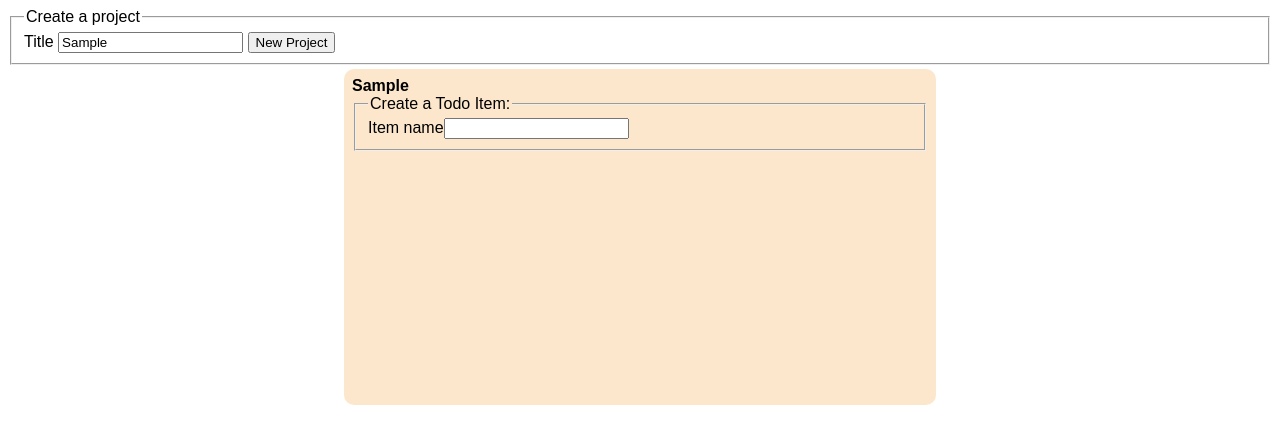
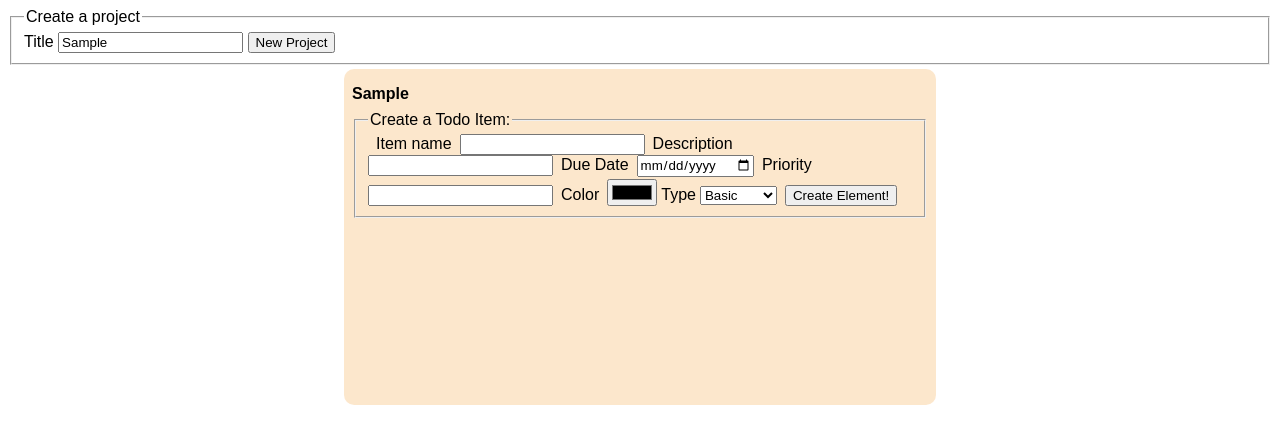
Before and after one commit to gonkergd/odin-todolist, a website built with webpack: page src/template.html in a window 1280 px wide. Both pictures are taken after typing "Sample" into the empty fields and a click on the button "New Project". Built offline with nearby package versions, Linux system fonts and the light colour scheme.

Commit message:
Completed and cleaned up form selections
Put form selection functions into a seperate file so it doesn't overwhelm me

```diff
--- a/src/index.js
+++ b/src/index.js
@@ -1,33 +1,10 @@
 import { TodoItem, TodoList } from './items.js';
 import "./styles.css";
+import { todoItemCreator } from './longAssDOMManipulationFunctions.js';
 
 const newProject = document.querySelector("form");
 const projectList = document.querySelector(".projects");
 let projects = [];
-
-function todoItemCreator() {
-    const makeTodoItem = document.createElement("form");
-    const fieldset = document.createElement("fieldset");
-    const legend = document.createElement("legend");
-    makeTodoItem.appendChild(fieldset);
-    fieldset.appendChild(legend);
-    legend.textContent = "Create a Todo Item: ";
-    formInput(fieldset, "Item name", "item-name", "text");
-    return makeTodoItem;
-}
-
-function formInput(fieldset, name, htmlName, type) {
-    const label = document.createElement("label");
-    label.htmlFor = htmlName;
-    const input = document.createElement("input");
-    label.textContent = name;
-    input.id = htmlName;
-    input.type = type;
-    input.name = htmlName;
-    input.required = true;
-    fieldset.appendChild(label);
-    fieldset.appendChild(input);
-}
 
 newProject.addEventListener("submit", (e) => {
     e.preventDefault();
@@ -36,13 +13,10 @@ newProject.addEventListener("submit", (e) => {
     const projectTitle = document.createElement("div");
     projectTitle.className = "title";
     projectTitle.textContent = formData.get("title");
-    // const projectTitle2 = document.createElement("div");
-    // projectTitle.className = "title";
-    // projectTitle2.textContent = formData.get("title");
     projectDiv.style.backgroundColor = "rgba(" + Math.random() * 255 + ", " + Math.random() * 255 + ", " + Math.random() * 255 + ", 0.2)";
     let todoList = new TodoList(projectDiv);
     projectList.appendChild(projectDiv);
     projectDiv.appendChild(projectTitle);
-    projectDiv.appendChild(todoItemCreator());
-    // projectDiv.appendChild(projectTitle2);
+    const [itemCreationForm, itemCreationButton] = todoItemCreator();
+    projectDiv.appendChild(itemCreationForm);
 })
--- /dev/null
+++ b/src/longAssDOMManipulationFunctions.js
@@ -0,0 +1,61 @@
+export function todoItemCreator() {
+    const makeTodoItem = document.createElement("form");
+    const fieldset = document.createElement("fieldset");
+    const legend = document.createElement("legend");
+    makeTodoItem.appendChild(fieldset);
+    fieldset.appendChild(legend);
+    legend.textContent = "Create a Todo Item: ";
+    formInput(fieldset, "Item name", "item-name", "text");
+    formInput(fieldset, "Description", "description", "text", false);
+    formInput(fieldset, "Due Date", "dueDate", "date");
+    formInput(fieldset, "Priority", "priority", "number");
+    formInput(fieldset, "Color", "color", "color");
+    formInputSelection(fieldset);
+    const button = document.createElement("button");
+    button.textContent = "Create Element!";
+    button.style.marginLeft = "8px";
+    button.style.marginTop = "8px";
+    fieldset.appendChild(button);
+    return [makeTodoItem, button];
+}
+
+export function formInput(fieldset, name, htmlName, type, required) {
+    const label = document.createElement("label");
+    label.style.marginRight = "8px";
+    label.style.marginLeft = "8px";
+    label.style.marginTop = "8px";
+    label.htmlFor = htmlName;
+    const input = document.createElement("input");
+    label.textContent = name;
+    input.id = htmlName;
+    input.type = type;
+    input.name = htmlName;
+    if (required === undefined) input.required = true;
+    fieldset.appendChild(label);
+    fieldset.appendChild(input);
+}
+
+export function formInputSelection(fieldset) {
+    const selectType = document.createElement("select");
+    selectType.id = "item-select";
+    selectType.name = "item-select";
+    const basic = document.createElement("option");
+    basic.value = "basic";
+    basic.textContent = "Basic";
+    const label = document.createElement("label");
+    label.textContent = "Type";
+    label.style.marginRight = "4px";
+    label.style.marginLeft = "4px";
+    label.htmlFor = "item-select";
+    const checklist = document.createElement("option");
+    checklist.value = "checklist";
+    checklist.textContent = "Checklist";
+    const progress = document.createElement("option");
+    progress.value = "progress";
+    progress.textContent = "Progress";
+    selectType.appendChild(basic);
+    selectType.appendChild(checklist);
+    selectType.appendChild(progress);
+    fieldset.appendChild(label);
+    fieldset.appendChild(selectType);
+}
--- a/src/styles.css
+++ b/src/styles.css
@@ -21,6 +21,12 @@ button {
     overflow: auto;
 }
 
+
+.projects > div > * {
+    margin-top: 8px;
+    margin-bottom: 8px;
+}
+
 .title {
     font-weight: bold;
 }
```
